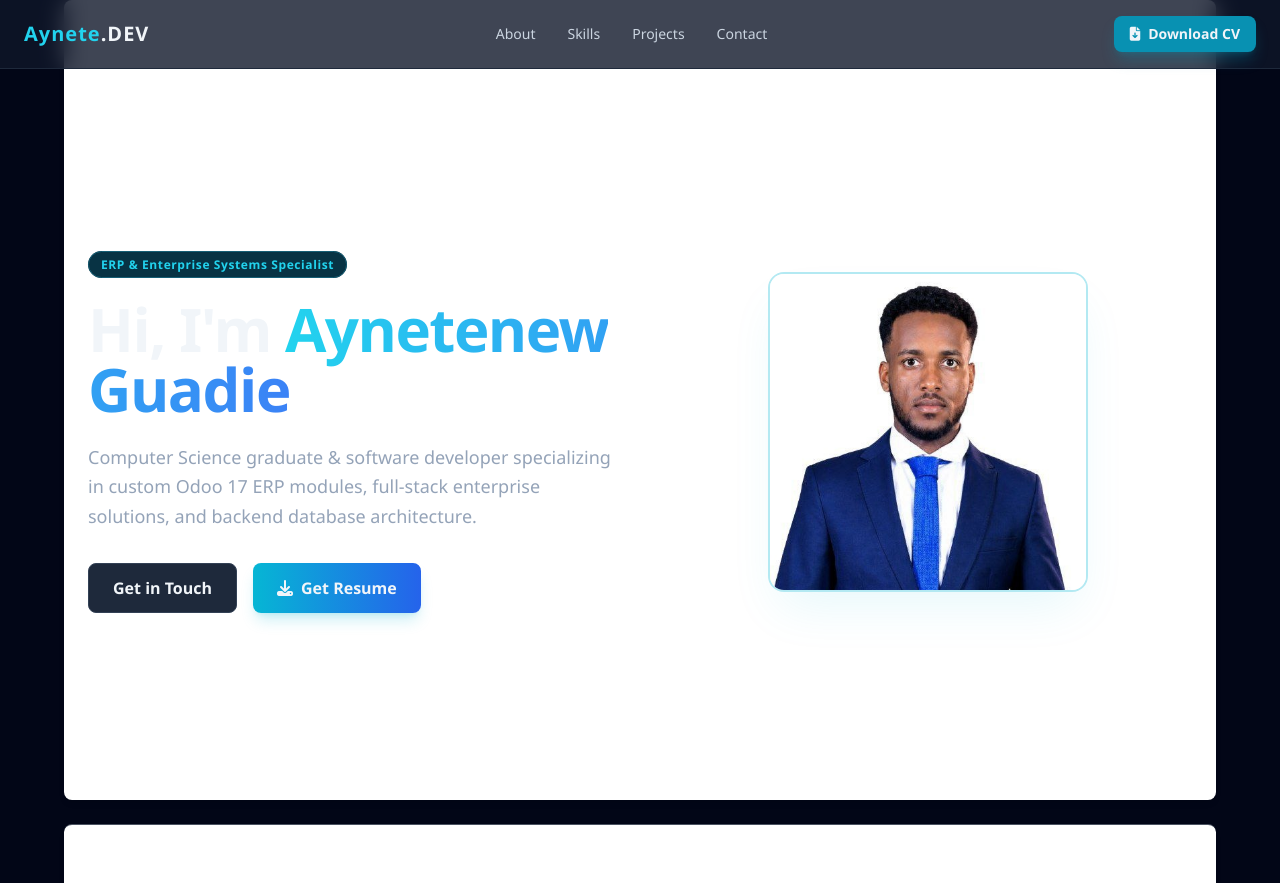
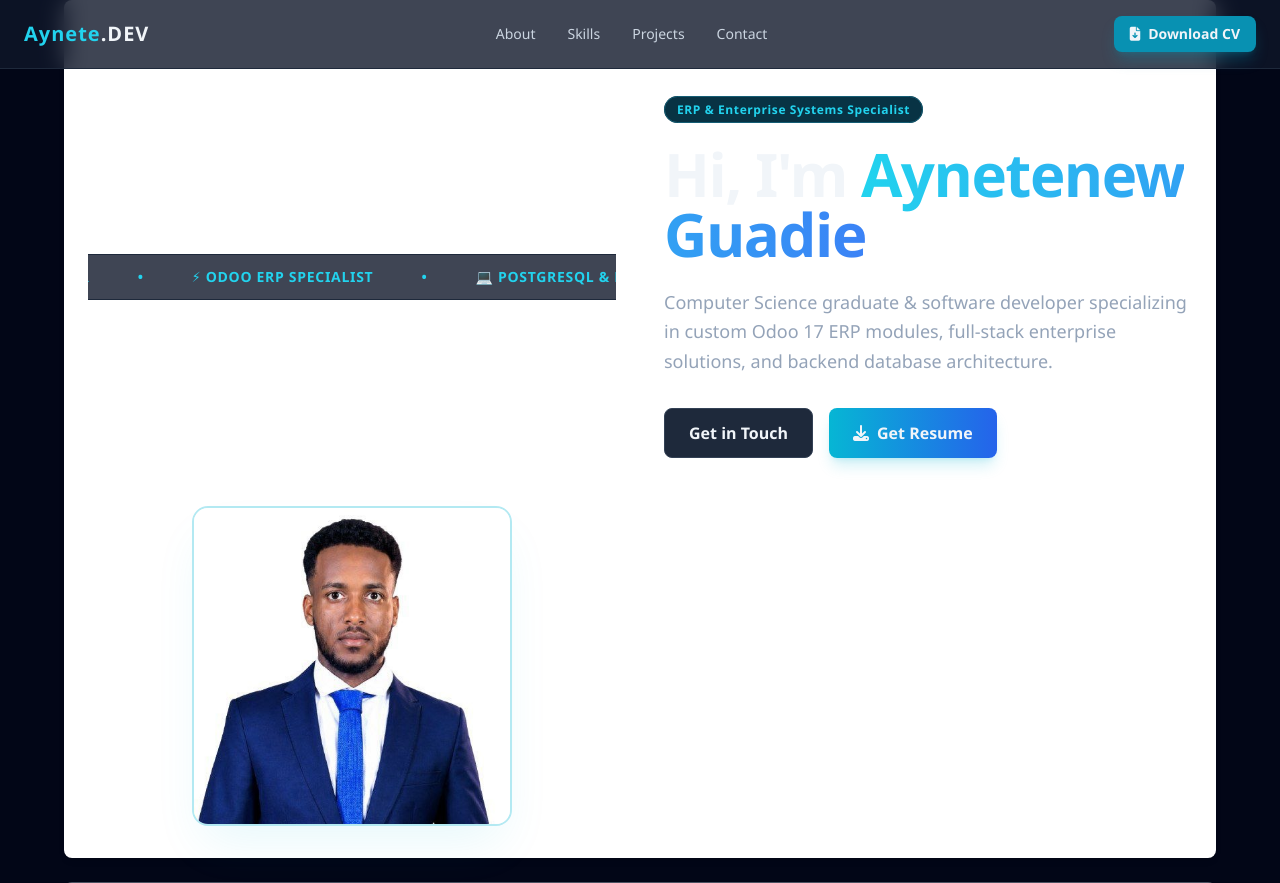
Before and after one commit to Aynetenew-Guadie/my_portfolio, a Flask app: page / in a window 1280 px wide. Shown: the top 883 px of the page. Run offline with Flask 3, Linux system fonts and the light colour scheme; some libraries are stand-ins or nearby versions.

Commit message:
Add scrolling marquee banner

```diff
--- a/templates/index.html
+++ b/templates/index.html
@@ -7,6 +7,20 @@
   <script src="https://cdn.tailwindcss.com"></script>
   <link rel="stylesheet" href="https://cdnjs.cloudflare.com/ajax/libs/font-awesome/6.4.0/css/all.min.css">
   <link rel="stylesheet" href="{{ url_for('static', filename='style.css') }}">
+  <style>
+    @keyframes marquee {
+        0% { transform: translateX(0%); }
+        100% { transform: translateX(-50%); }
+    }
+    .animate-marquee {
+        display: flex;
+        width: 200%;
+        animation: marquee 20s linear infinite;
+    }
+    .animate-marquee:hover {
+        animation-play-state: paused;
+    }
+</style>
 </head>
 <body class="bg-slate-950 text-slate-100 font-sans antialiased selection:bg-cyan-500 selection:text-white">
 
@@ -27,6 +41,26 @@
   <!-- Hero Section -->
   <section id="about" class="min-h-screen flex items-center justify-center pt-24 px-6 max-w-6xl mx-auto">
     <div class="grid md:grid-cols-2 gap-12 items-center">
+      <!-- Marquee Text Banner -->
+      <div class="w-full overflow-hidden bg-slate-900/80 border-y border-slate-800 py-3 my-8">
+          <div class="animate-marquee flex space-x-12 whitespace-nowrap text-cyan-400 font-semibold text-sm tracking-wider uppercase">
+              <span>🚀 Python Developer</span>
+              <span>•</span>
+              <span>⚡ Odoo ERP Specialist</span>
+              <span>•</span>
+              <span>💻 PostgreSQL & Database Architecture</span>
+              <span>•</span>
+              <span>🌐 Flask & Tailwind CSS</span>
+              <span>•</span>
+              <span>🚀 Python Developer</span>
+              <span>•</span>
+              <span>⚡ Odoo ERP Specialist</span>
+              <span>•</span>
+              <span>💻 PostgreSQL & Database Architecture</span>
+              <span>•</span>
+              <span>🌐 Flask & Tailwind CSS</span>
+          </div>
+      </div>
       <div class="space-y-6">
         <span class="px-3 py-1 text-xs font-semibold tracking-wider text-cyan-400 bg-cyan-950 border border-cyan-800 rounded-full">ERP & Enterprise Systems Specialist</span>
         <h1 class="text-4xl md:text-6xl font-extrabold tracking-tight">Hi, I'm <span class="text-transparent bg-clip-text bg-gradient-to-r from-cyan-400 to-blue-500">Aynetenew Guadie</span></h1>
```
